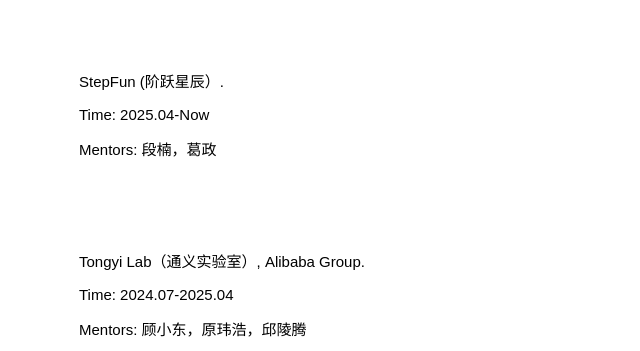
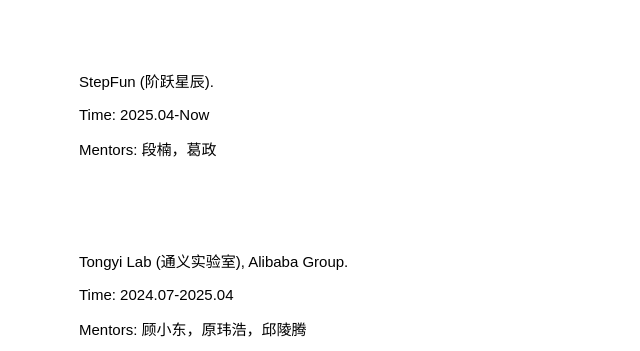
Before and after one commit to KenkunLiu/PersonalPage, a plain HTML site: page index.html in a window 1280 px wide. Shown: the part 309-660 px from the top of the page, 381-1021 px from the left. Drawn offline with Linux system fonts and the light colour scheme.

Commit message:
Update index.html

```diff
--- a/index.html
+++ b/index.html
@@ -163,7 +163,7 @@
                 </td>
                 <td valign="top" width="75%">
                   <!-- <a> -->
-                  <p> StepFun (阶跃星辰）.</p>
+                  <p> StepFun (阶跃星辰).</p>
                   <!-- </a> -->
                   <p>
                     Time: 2025.04-Now </p> Mentors: 段楠，葛政
@@ -182,7 +182,7 @@
                 </td>
                 <td valign="top" width="75%">
                   <!-- <a> -->
-                  <p>Tongyi Lab（通义实验室）, Alibaba Group.</p>
+                  <p>Tongyi Lab (通义实验室), Alibaba Group.</p>
                   <!-- </a> -->
                   <p>
                     Time: 2024.07-2025.04 </p> Mentors: 顾小东，原玮浩，邱陵腾
@@ -201,7 +201,7 @@
                 </td>
                 <td valign="top" width="75%">
                   <!-- <a> -->
-                  <p>IDEA (International Digital Economy Academy ), 粤港澳大湾区数字经济研究院</p>
+                  <p>IDEA (International Digital Economy Academy), 粤港澳大湾区数字经济研究院</p>
                   <!-- </a> -->
                   <p>
                     Time: 2023.07-2024.05 </p> Mentors: 张磊，曾爱玲，蒋小可
```
